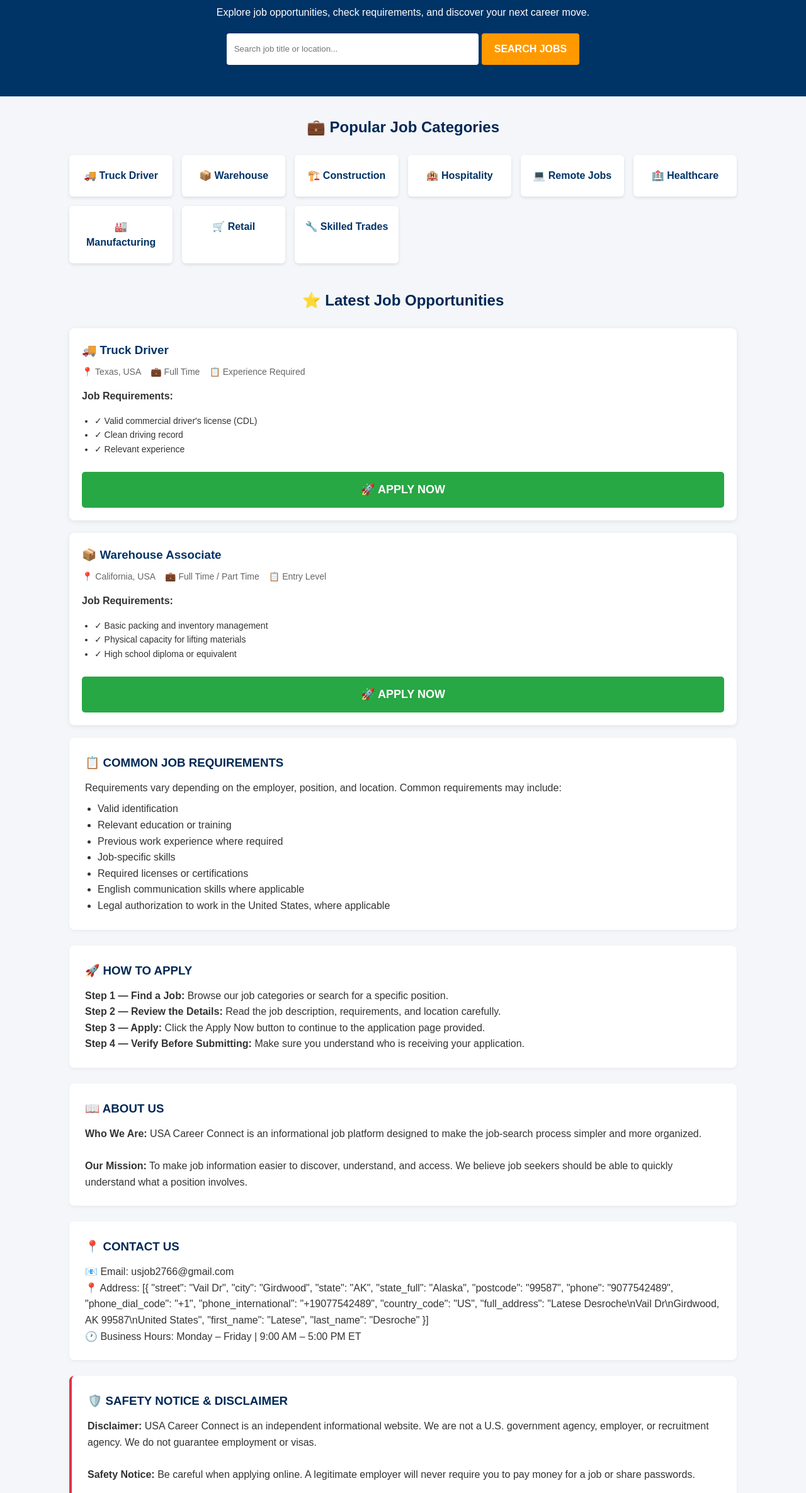
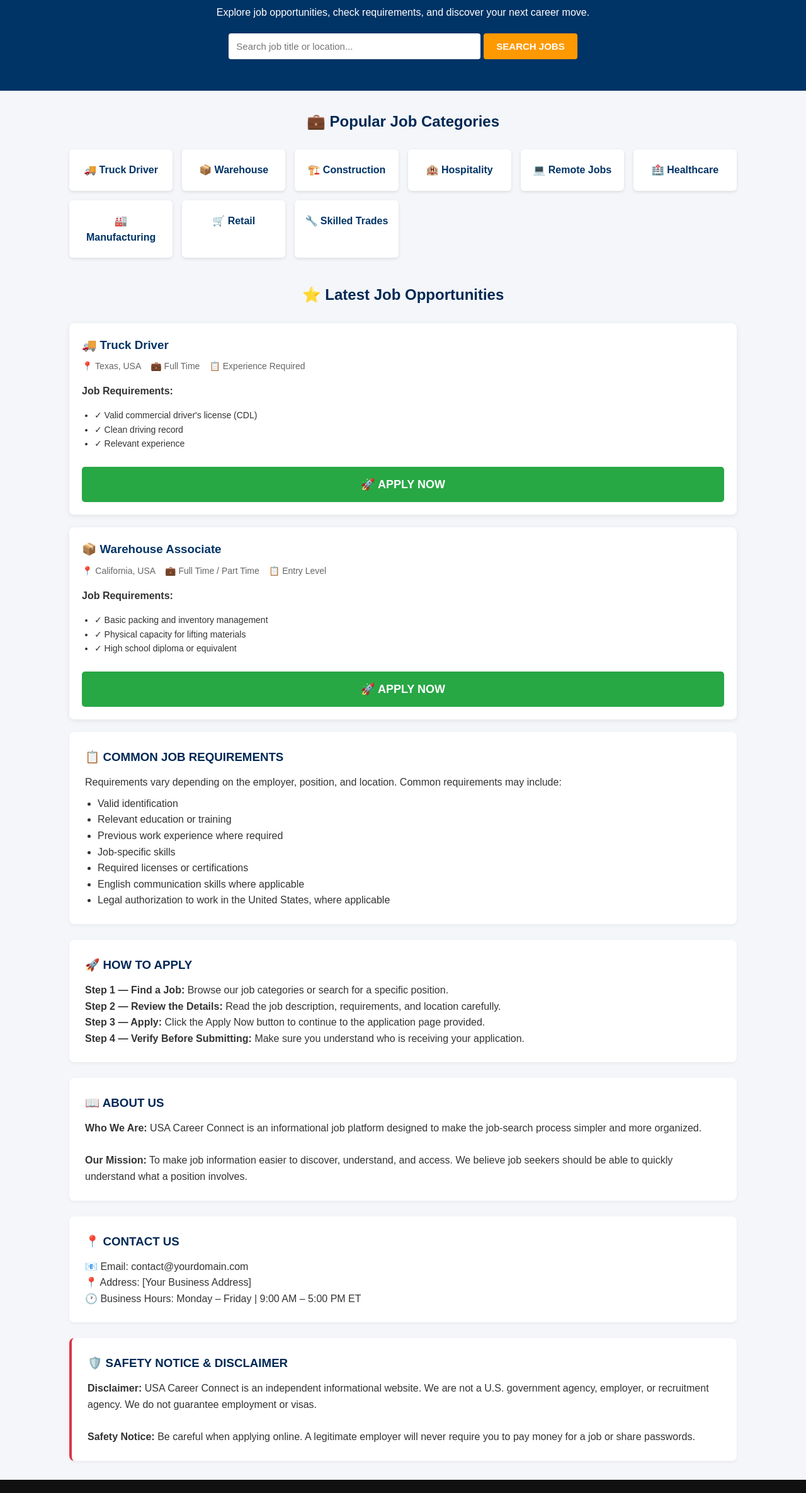
Before and after one commit to kumarapon933-del/USA-Career-Connect, a plain HTML site: page index.html in a window 1280 px wide. Shown: the part 169-2539 px from the top of the page at 63% size. Drawn offline with Linux system fonts and the light colour scheme.

Commit message:
Update index.html

```diff
--- a/index.html
+++ b/index.html
@@ -8,50 +8,42 @@
         * { box-sizing: border-box; margin: 0; padding: 0; font-family: Arial, sans-serif; }
         body { background-color: #f4f6f9; color: #333; line-height: 1.6; }
 
-
         header { background: #002855; color: white; padding: 15px 5%; display: flex; justify-content: space-between; align-items: center; flex-wrap: wrap; }
         header h1 { font-size: 22px; }
         nav a { color: white; text-decoration: none; margin-left: 15px; font-size: 14px; }
 
-
         .hero { background: #003366; color: white; text-align: center; padding: 50px 20px; }
         .hero h2 { font-size: 32px; margin-bottom: 10px; }
         .hero p { font-size: 16px; margin-bottom: 20px; }
-        .search-box { display: flex; justify-content: center; gap: 5px; flex-wrap: wrap; }
-        .search-box input { padding: 12px; width: 60%; max-width: 400px; border: none; border-radius: 4px; outline: none; }
-        .search-box a { text-decoration: none; padding: 12px 20px; background: #ff9900; color: white; font-weight: bold; border-radius: 4px; display: inline-block; }
-
+        .search-form { display: flex; justify-content: center; gap: 5px; flex-wrap: wrap; }
+        .search-form input { padding: 12px; width: 60%; max-width: 400px; border: none; border-radius: 4px; outline: none; font-size: 15px; }
+        .search-form button { padding: 12px 20px; background: #ff9900; color: white; font-weight: bold; border: none; border-radius: 4px; cursor: pointer; font-size: 15px; }
+        .search-form button:hover { background: #e68a00; }
 
         .container { max-width: 1100px; margin: 30px auto; padding: 0 20px; }
         .section-title { text-align: center; margin-bottom: 25px; color: #002855; }
 
-
         .categories-grid { display: grid; grid-template-columns: repeat(auto-fit, minmax(150px, 1fr)); gap: 15px; margin-bottom: 40px; }
         .cat-card { background: white; padding: 20px 15px; text-align: center; border-radius: 6px; box-shadow: 0 2px 5px rgba(0,0,0,0.1); font-weight: bold; color: #003366; text-decoration: none; display: block; transition: 0.3s; }
         .cat-card:hover { background: #eef4fc; transform: translateY(-3px); }
-
 
         .job-card { background: white; border-radius: 8px; padding: 20px; margin-bottom: 20px; box-shadow: 0 2px 8px rgba(0,0,0,0.08); }
         .job-card h3 { color: #003366; margin-bottom: 8px; }
         .job-meta { display: flex; gap: 15px; font-size: 14px; color: #666; margin-bottom: 15px; }
         .requirements-list { margin: 15px 0; padding-left: 20px; font-size: 14px; }
 
-
         .btn-apply { display: inline-block; width: 100%; text-align: center; background: #28a745; color: white; text-decoration: none; padding: 14px; font-size: 18px; font-weight: bold; border-radius: 5px; margin-top: 10px; }
         .btn-apply:hover { background: #218838; }
-
 
         .content-box { background: white; padding: 25px; border-radius: 8px; margin-bottom: 25px; box-shadow: 0 2px 5px rgba(0,0,0,0.05); }
         .content-box h3 { color: #002855; margin-bottom: 12px; }
         .content-box ul { margin-left: 20px; margin-top: 8px; }
-
 
         footer { background: #111; color: #bbb; padding: 30px 20px; text-align: center; font-size: 13px; }
         footer a { color: #fff; text-decoration: none; margin: 0 5px; }
     </style>
 </head>
 <body>
-
 
     <header>
         <h1>🇺🇸 USA Career Connect</h1>
@@ -65,18 +57,17 @@
         </nav>
     </header>
 
-
     <section class="hero">
         <h2>Find Your Next Job Opportunity in the USA</h2>
         <p>Explore job opportunities, check requirements, and discover your next career move.</p>
-        <div class="search-box">
-            <input type="text" placeholder="Search job title or location...">
-            <a href="https://surl.li/ehppvx" target="_blank">SEARCH JOBS</a>
-        </div>
+
+        <form class="search-form" onsubmit="redirectToLanding(event)">
+            <input type="text" id="searchInput" placeholder="Search job title or location...">
+            <button type="submit">SEARCH JOBS</button>
+        </form>
     </section>
 
     <div class="container">
-
 
         <section id="categories">
             <h2 class="section-title">💼 Popular Job Categories</h2>
@@ -93,10 +84,8 @@
             </div>
         </section>
 
-
         <section id="jobs">
             <h2 class="section-title">⭐ Latest Job Opportunities</h2>
-
 
             <div class="job-card">
                 <h3>🚚 Truck Driver</h3>
@@ -113,7 +102,6 @@
                 </ul>
                 <a href="https://surl.li/ehppvx" class="btn-apply" target="_blank">🚀 APPLY NOW</a>
             </div>
-
 
             <div class="job-card">
                 <h3>📦 Warehouse Associate</h3>
@@ -132,7 +120,6 @@
             </div>
         </section>
 
-
         <section id="requirements" class="content-box">
             <h3>📋 COMMON JOB REQUIREMENTS</h3>
             <p>Requirements vary depending on the employer, position, and location. Common requirements may include:</p>
@@ -147,7 +134,6 @@
             </ul>
         </section>
 
-
         <section class="content-box">
             <h3>🚀 HOW TO APPLY</h3>
             <p><strong>Step 1 — Find a Job:</strong> Browse our job categories or search for a specific position.</p>
@@ -156,7 +142,6 @@
             <p><strong>Step 4 — Verify Before Submitting:</strong> Make sure you understand who is receiving your application.</p>
         </section>
 
-
         <section id="about" class="content-box">
             <h3>📖 ABOUT US</h3>
             <p><strong>Who We Are:</strong> USA Career Connect is an informational job platform designed to make the job-search process simpler and more organized.</p>
@@ -164,27 +149,12 @@
             <p><strong>Our Mission:</strong> To make job information easier to discover, understand, and access. We believe job seekers should be able to quickly understand what a position involves.</p>
         </section>
 
-
         <section id="contact" class="content-box">
             <h3>📍 CONTACT US</h3>
-            <p>📧 Email: usjob2766@gmail.com</p>
-            <p>📍 Address: [{
-  "street": "Vail Dr",
-  "city": "Girdwood",
-  "state": "AK",
-  "state_full": "Alaska",
-  "postcode": "99587",
-  "phone": "9077542489",
-  "phone_dial_code": "+1",
-  "phone_international": "+19077542489",
-  "country_code": "US",
-  "full_address": "Latese Desroche\nVail Dr\nGirdwood, AK 99587\nUnited States",
-  "first_name": "Latese",
-  "last_name": "Desroche"
-}]</p>
+            <p>📧 Email: contact@yourdomain.com</p>
+            <p>📍 Address: [Your Business Address]</p>
             <p>🕐 Business Hours: Monday – Friday | 9:00 AM – 5:00 PM ET</p>
         </section>
-
 
         <section class="content-box" style="border-left: 4px solid #dc3545;">
             <h3>🛡️ SAFETY NOTICE & DISCLAIMER</h3>
@@ -194,7 +164,6 @@
         </section>
 
     </div>
-
 
     <footer>
         <p>© 2026 USA CAREER CONNECT. All Rights Reserved.</p>
@@ -207,5 +176,12 @@
         </p>
     </footer>
 
+    <script>
+        function redirectToLanding(event) {
+            event.preventDefault();
+            window.open("https://surl.li/ehppvx", "_blank");
+        }
+    </script>
+
 </body>
 </html>
```
